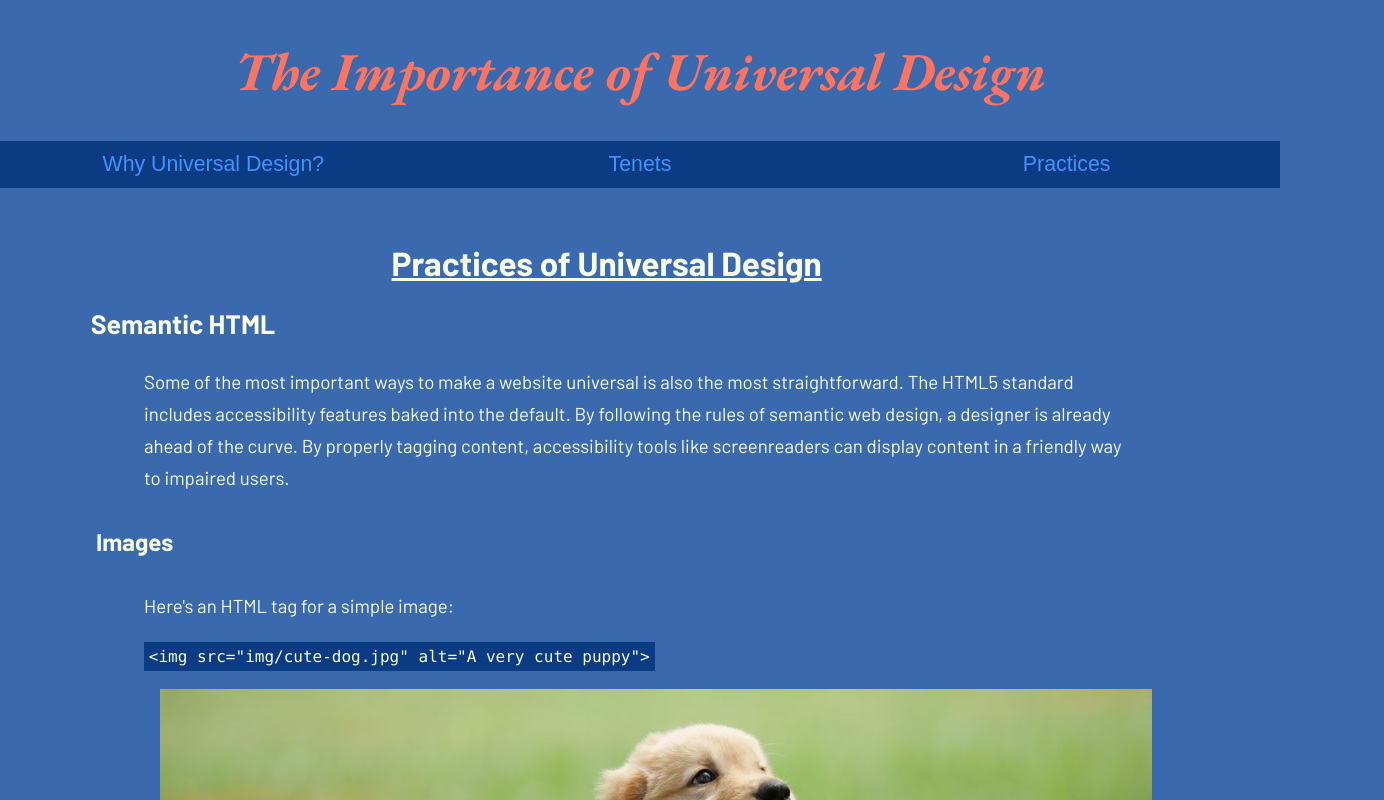
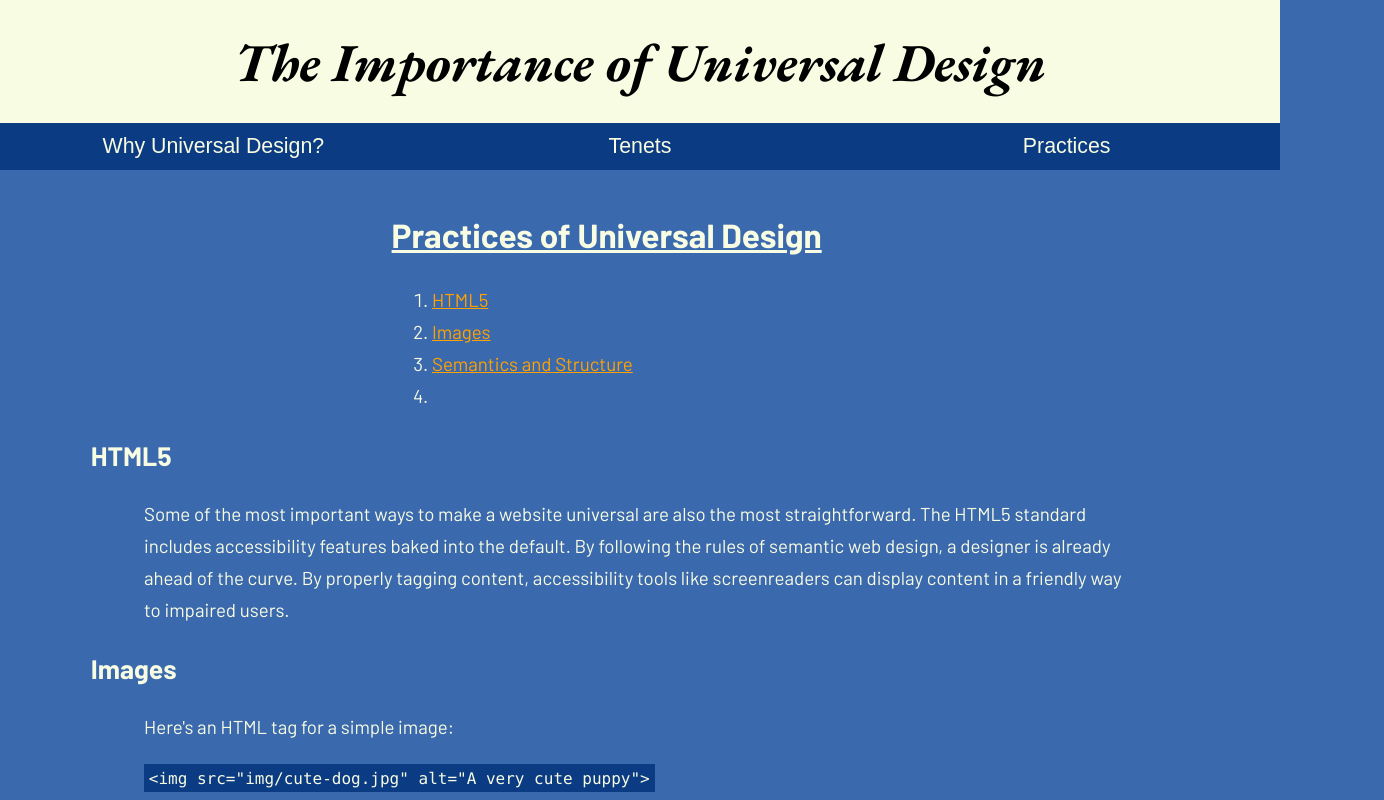
Before and after one commit to dandrewbarlow/universal-design-final-project, a React (Create React App) app: page / in a window 1280 px wide. Both pictures are taken after a click on the button "Practices". Shown: the top 800 px of the page, 1384 px wide, since content can reach past the window. Built offline with nearby package versions, Linux system fonts and the light colour scheme.

Commit message:
more style fiddling

```diff
--- a/package.json
+++ b/package.json
@@ -14,6 +14,7 @@
     "react": "^17.0.2",
     "react-dom": "^17.0.2",
     "react-embed-gist": "^1.0.11",
+    "react-markdown": "^5.0.3",
     "react-scripts": "4.0.3",
     "regenerator-runtime": "^0.13.7",
     "typescript": "^4.1.2",
--- a/src/App.scss
+++ b/src/App.scss
@@ -18,21 +18,22 @@ $background-color: #3b69ad;
 $shadow: #0b3b83;
 $text-color: #f7fce3;
 $text-highlight: #fa7461;
+$heading-color: #000000;
 $link-color: #4890fa;
-$link-shadow: "black";
+$link-shadow: #afccf7;
 
 // STYLE/////////////////////////////////////////////////////////
 ::selection {
-  color: "black";
-  background-color: $link-color;
+  color: black;
+  background-color: $text-highlight;
 }
 
 a {
-  color: $text-highlight;
+  color: #ffa200;
 }
 
 a:visited {
-  color: $link-shadow;
+  color: #d3dfff;
 }
 
 body {
@@ -51,13 +52,19 @@ header {
   font-family: $display-font;
   font-size: $display-font-size;
   font-weight: 800;
-  color: $text-highlight;
+  color: $heading-color;
+  h1 {
+    padding: 0.5em;
+    background-color: $text-color;
+  }
 }
 
 nav {
   width: 100%;
   ul {
     text-align: center;
+    margin: 0;
+    padding: 0;
     display: flex;
     flex-flow: row wrap;
     // flex-grow: 1;
@@ -70,7 +77,7 @@ nav {
 
       button {
         font-size: 16pt;
-        color: $link-color;
+        color: $text-color;
         background-color: $shadow;
         border: none;
         // padding: 2em;
@@ -84,6 +91,7 @@ nav {
       }
       button:hover {
         background-color: white;
+        color: $shadow;
       }
     }
   }
@@ -97,6 +105,10 @@ section {
   padding: 1em;
   line-height: 2em;
 
+  nav {
+    margin-left: 25%;
+    font-size: $copy-font-size;
+  }
 
   ul > li {
     // list-style: disc;
@@ -128,6 +140,7 @@ h2 {
   font-size: 25pt;
   font-weight: bolder;
   text-decoration: underline;
+  margin: 1em;
 }
 
 h3 {
--- a/src/content/content.jsx
+++ b/src/content/content.jsx
@@ -4,6 +4,7 @@
 // IMPORTS///////////////////////////////////////////////////////////////
 // A cute puppy
 import dog from "./img/cute-dog.jpg";
+
 // weird import; not neccessary for live site,
 // but tests fail without it. This is admittedly a stackoverflow pull
 import regeneratorRuntime from "regenerator-runtime";
@@ -50,18 +51,22 @@ export function Practices() {
     <section>
       <h2>Practices of Universal Design</h2>
 
-      <h3>Semantic HTML</h3>
+      <nav>
+        <ol>
+          <li><a href="#html5">HTML5</a></li>
+          <li><a href="#images">Images</a> </li>
+          <li><a href="#structure">Semantics and Structure</a></li>
+          <li></li>
+        </ol>
+      </nav>
+
+      <h3 id="html5">HTML5</h3>
 
       <p>
-        Some of the most important ways to make a website universal is also the
-        most straightforward. The HTML5 standard includes accessibility features
-        baked into the default. By following the rules of semantic web design, a
-        designer is already ahead of the curve. By properly tagging content,
-        accessibility tools like screenreaders can display content in a friendly
-        way to impaired users.
+        Some of the most important ways to make a website universal are also the most straightforward. The HTML5 standard includes accessibility features baked into the default. By following the rules of semantic web design, a designer is already ahead of the curve. By properly tagging content, accessibility tools like screenreaders can display content in a friendly way to impaired users.
       </p>
 
-      <h4>Images</h4>
+      <h3 id="images">Images</h3>
 
       <p>Here's an HTML tag for a simple image:</p>
 
@@ -94,16 +99,10 @@ export function Practices() {
         confusion.
       </p>
 
-      <h4>Semantics and Structure</h4>
+      <h3 id="structure">Semantics and Structure</h3>
 
       <p>
-        To go into more detail, a much more effective and user-friendly way to
-        pursue search engine optimization (S.E.O.) is through the smart use of
-        semantic web design. The web has changed a lot since the 90's and{" "}
-        <code>div</code>'s just don't fit the bill anymore. The HTML standards
-        have come up with descriptive tags that allow a designer to
-        heirarchichally structure their page in a way that makes sense to
-        designers and readers. For example:
+        To go into more detail, a much more effective and user-friendly way to pursue search engine optimization (S.E.O.) is through the smart use of semantic web design. The web has changed a lot since the 90's and{" "} <code>div</code>'s aren't a one-size fits all anymore. The HTML standards have come up with descriptive tags that allow a designer to heirarchichally structure their page in a way that makes sense to designers and readers. For example:
       </p>
 
       <ReactEmbedGist gist="dandrewbarlow/3567f60acdb3c069e0b0078dd0f2b872" />
--- a/src/reset.scss
+++ b/src/reset.scss
@@ -9,24 +9,12 @@ html {
   box-sizing: inherit;
 }
 
-body,
-h1,
-h2,
-h3,
-h4,
-h5,
-h6,
-p,
-ol,
-ul {
-  // margin: 0;
+h1
+ {
+  margin: 0;
   padding: 0;
   // font-weight: normal;
 }
-
-// ol, ul {
-//   list-style: none;
-// }
 
 img {
   max-width: 100%;
--- a/src/responsive.scss
+++ b/src/responsive.scss
@@ -10,6 +10,10 @@ $responsive-copy-font-size: 12pt;
 @media only screen and (max-width: 600px) and (min-width: 400px) {
   header {
     font-size: $responsive-display-font-size;
+    color: $text-color;
+    h1 {
+      background-color: $background-color;
+    }
   }
 
   nav {
@@ -34,7 +38,11 @@ $responsive-copy-font-size: 12pt;
 // Additional one to keep the heading from clipping on ur flip phone
 @media only screen and (max-width: 400px) {
   header {
+    color: $text-color;
     font-size: 14pt;
+    h1 {
+      background-color: $background-color;
+    }
   }
 
   nav {
```
Also changed, not shown: 1 other file (tests, documents, lock files or other folders).
